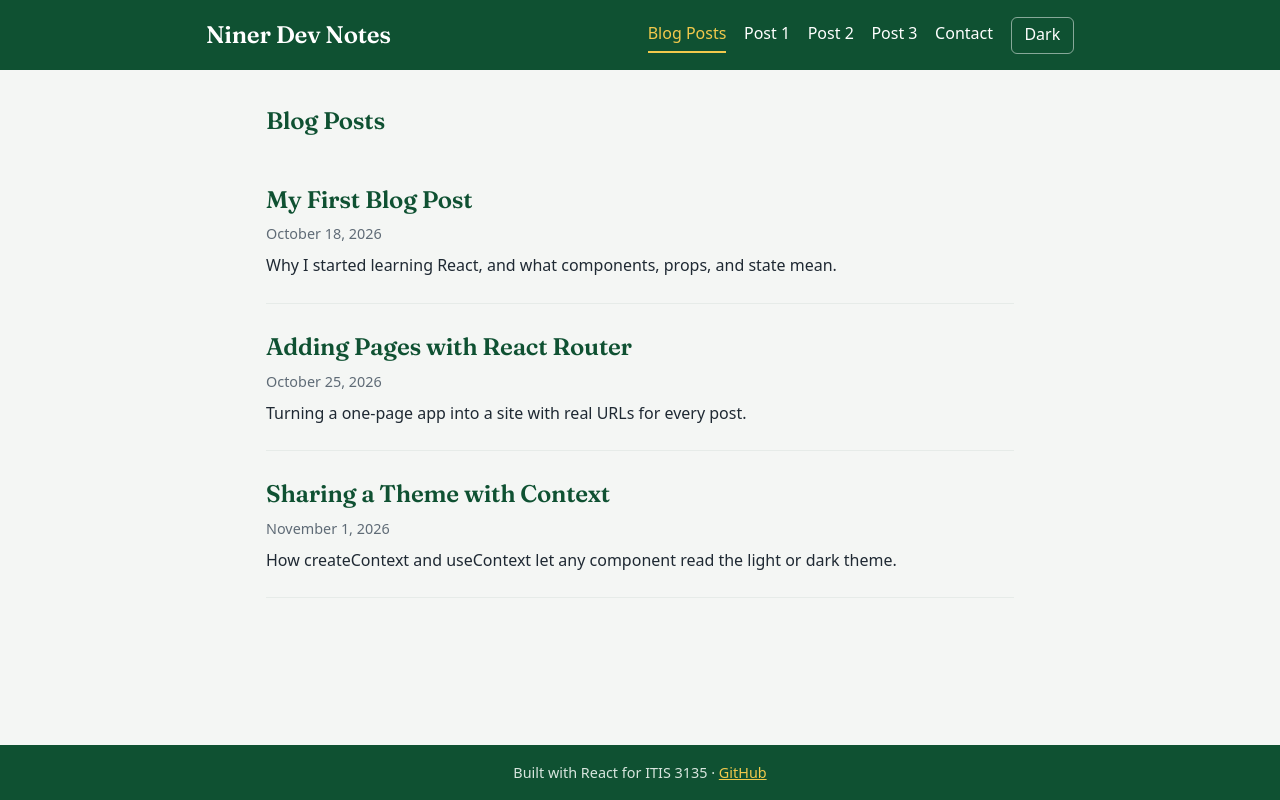
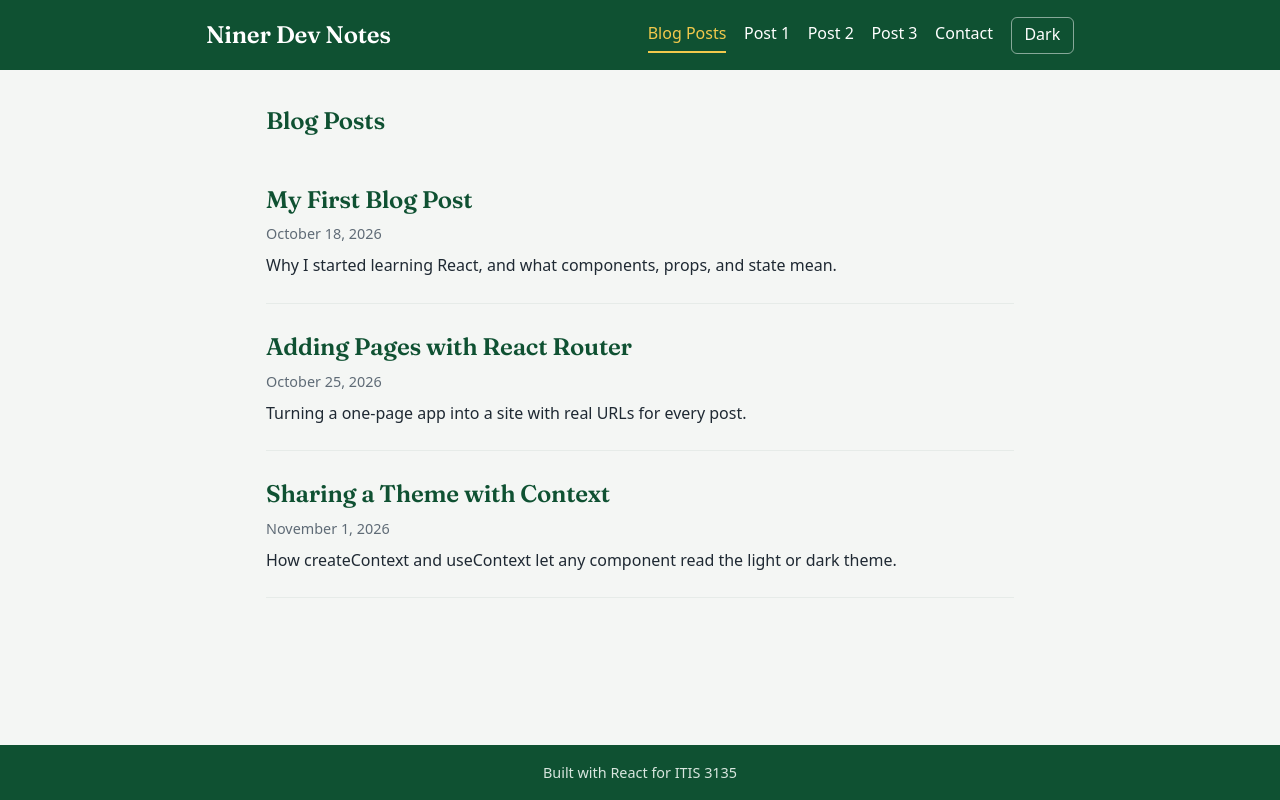
Before and after one commit to BobbyPinn/blog-lab, a React (Vite) app: page / in a window 1280 px wide. Built offline with nearby package versions, Linux system fonts and the light colour scheme.

Commit message:
Remove GitHub link from footer

```diff
--- a/src/components/layout/Footer.jsx
+++ b/src/components/layout/Footer.jsx
@@ -1,10 +1,7 @@
 function Footer() {
   return (
     <footer className="footer">
-      <p>
-        Built with React for ITIS 3135 ·{' '}
-        <a href="https://github.com/BobbyPinn/blog-lab">GitHub</a>
-      </p>
+      <p>Built with React for ITIS 3135</p>
     </footer>
   )
 }
--- a/src/index.css
+++ b/src/index.css
@@ -154,7 +154,6 @@ h2 { margin-top: 0; color: var(--heading); }
 
 .footer { background: var(--header-bg); color: var(--footer-text); text-align: center; padding: 1rem; font-size: .9rem; }
 .footer p { margin: 0; }
-.footer a { color: #f2c94c; }
 
 /* Phones and small tablets */
 @media (max-width: 600px) {
```
